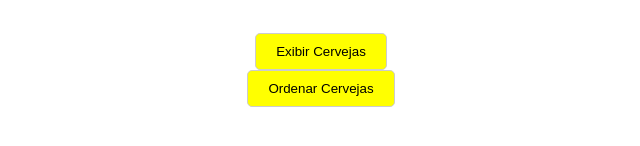
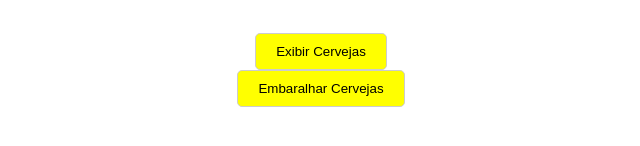
Before and after one commit to uFelippeSilva/Receita-JavaScript-3e4, a plain HTML site: page index.html in a window 1280 px wide. Shown: the part 338-484 px from the top of the page, without its empty margins (319-959 px from the left). Drawn offline with Linux system fonts and the light colour scheme.

Commit message:
correções de texto

```diff
--- a/index.html
+++ b/index.html
@@ -90,7 +90,7 @@
 <body>
     <div id="divBotao">
         <button id="botaoExibir" onclick="exibirCervejas()" class="caixaBotao">Exibir Cervejas</button>
-        <button id="botaoOrdenar" onclick="ordenarCervejas()" class="caixaBotao">Ordenar Cervejas</button>
+        <button id="botaoOrdenar" onclick="ordenarCervejas()" class="caixaBotao">Embaralhar Cervejas</button>
         <div id="divCerveja" class="divCerveja">
             <!-- Tabela para os nomes de cerveja -->
             <table>
```
